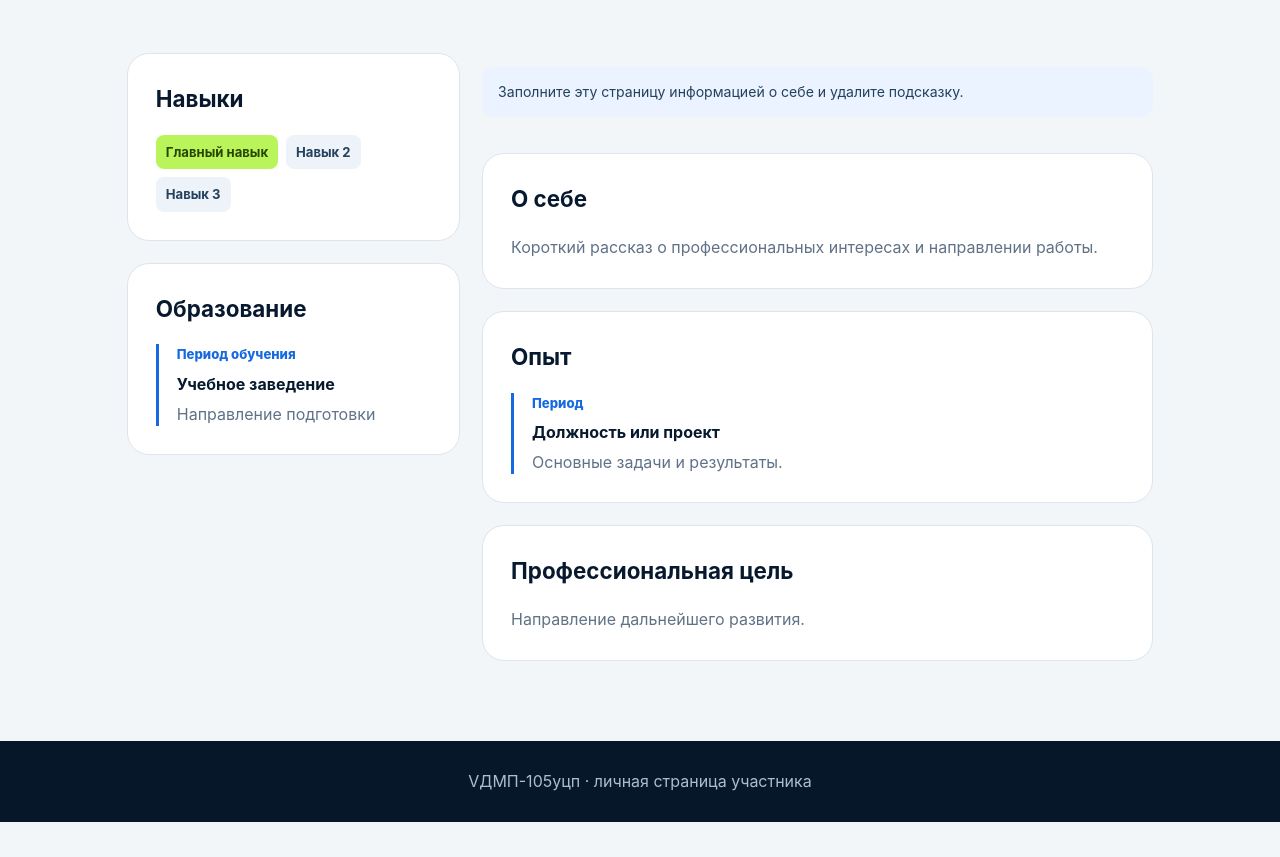
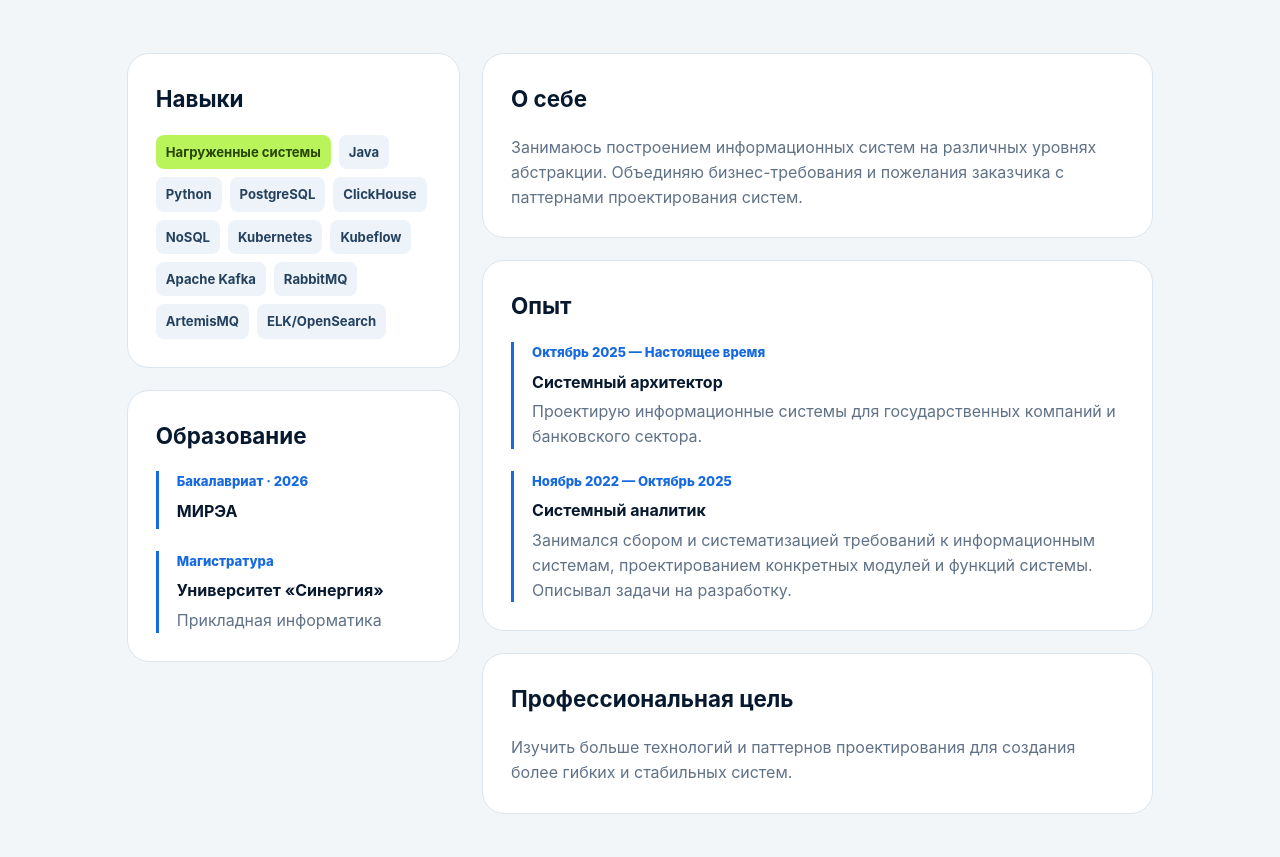
Before and after one commit to danielches/group-vdmp-105, a plain HTML site: page members/member-05.html in a window 1280 px wide. Shown: the part 353-1210 px from the top of the page. Before the commit the page ends 1175 px from the top, so only its background shows below. Drawn offline with Linux system fonts and the light colour scheme.

Commit message:
Добавлена страница участника Александр Леванов

```diff
--- a/members/member-05.html
+++ b/members/member-05.html
@@ -1,4 +1,87 @@
-<!DOCTYPE html><html lang="ru"><head><meta charset="UTF-8"><meta name="viewport" content="width=device-width, initial-scale=1.0"><title>Резюме — участник 05</title><link rel="stylesheet" href="member.css"><script src="member.js"></script></head><body>
-<nav class="resume-nav"><a href="../index.html#team">← К группе</a><span>VДМП-105уцп · резюме участника</span></nav>
-<header class="resume-hero"><div class="identity"><div class="resume-avatar">05</div><div><span class="slot">Участник 05</span><h1>Имя Фамилия</h1><p class="role">Профессиональное направление</p></div></div></header>
-<main class="resume-content"><aside class="resume-column"><section class="resume-section"><h2>Навыки</h2><div class="tags"><span class="accent">Главный навык</span><span>Навык 2</span><span>Навык 3</span></div></section><section class="resume-section"><h2>Образование</h2><div class="timeline"><div class="timeline-item"><span>Период обучения</span><strong>Учебное заведение</strong><p>Направление подготовки</p></div></div></section></aside><div class="resume-column"><p class="fill-note">Заполните эту страницу информацией о себе и удалите подсказку.</p><section class="resume-section"><h2>О себе</h2><p>Короткий рассказ о профессиональных интересах и направлении работы.</p></section><section class="resume-section"><h2>Опыт</h2><div class="timeline"><div class="timeline-item"><span>Период</span><strong>Должность или проект</strong><p>Основные задачи и результаты.</p></div></div></section><section class="resume-section"><h2>Профессиональная цель</h2><p>Направление дальнейшего развития.</p></section></div></main><footer class="resume-footer">VДМП-105уцп · личная страница участника</footer></body></html>
+<!DOCTYPE html>
+<html lang="ru">
+<head>
+    <meta charset="UTF-8">
+    <meta name="viewport" content="width=device-width, initial-scale=1.0">
+    <title>Резюме — Александр Л.</title>
+    <link rel="stylesheet" href="member.css">
+    <script src="member.js"></script>
+</head>
+<body>
+<nav class="resume-nav">
+    <a href="../index.html#team">← К группе</a>
+    <span>VДМП-105уцп · резюме участника</span>
+</nav>
+<header class="resume-hero">
+    <div class="identity">
+        <div class="resume-avatar">А</div>
+        <div>
+            <span class="slot">Участник 05</span>
+            <h1>Александр Леванов</h1>
+            <p class="role">Системный архитектор</p>
+        </div>
+    </div>
+</header>
+<main class="resume-content">
+    <aside class="resume-column">
+        <section class="resume-section">
+            <h2>Навыки</h2>
+            <div class="tags">
+                <span class="accent">Нагруженные системы</span>
+                <span>Java</span>
+                <span>Python</span>
+                <span>PostgreSQL</span>
+                <span>ClickHouse</span>
+                <span>NoSQL</span>
+                <span>Kubernetes</span>
+                <span>Kubeflow</span>
+                <span>Apache Kafka</span>
+                <span>RabbitMQ</span>
+                <span>ArtemisMQ</span>
+                <span>ELK/OpenSearch</span>
+            </div>
+        </section>
+        <section class="resume-section">
+            <h2>Образование</h2>
+            <div class="timeline">
+                <div class="timeline-item">
+                    <span>Бакалавриат · 2026</span>
+                    <strong>МИРЭА</strong>
+                </div>
+                <div class="timeline-item">
+                    <span>Магистратура</span>
+                    <strong>Университет «Синергия»</strong>
+                    <p>Прикладная информатика</p>
+                </div>
+            </div>
+        </section>
+    </aside>
+    <div class="resume-column">
+        <section class="resume-section">
+            <h2>О себе</h2>
+            <p>Занимаюсь построением информационных систем на различных уровнях абстракции. Объединяю бизнес-требования и пожелания заказчика с паттернами проектирования систем.</p>
+        </section>
+        <section class="resume-section">
+            <h2>Опыт</h2>
+            <div class="timeline">
+                <div class="timeline-item">
+                    <span>Октябрь 2025 — Настоящее время</span>
+                    <strong>Системный архитектор</strong>
+                    <p>Проектирую информационные системы для государственных компаний и банковского сектора.</p>
+                </div>
+                <div class="timeline-item">
+                    <span>Ноябрь 2022 — Октябрь 2025</span>
+                    <strong>Системный аналитик</strong>
+                    <p>Занимался сбором и систематизацией требований к информационным системам, проектированием конкретных модулей и функций системы. Описывал задачи на разработку.</p>
+                </div>
+            </div>
+        </section>
+        <section class="resume-section">
+            <h2>Профессиональная цель</h2>
+            <p>Изучить больше технологий и паттернов проектирования для создания более гибких и стабильных систем.</p>
+        </section>
+    </div>
+</main>
+<footer class="resume-footer">VДМП-105уцп · личная страница участника</footer>
+</body>
+</html>
```
